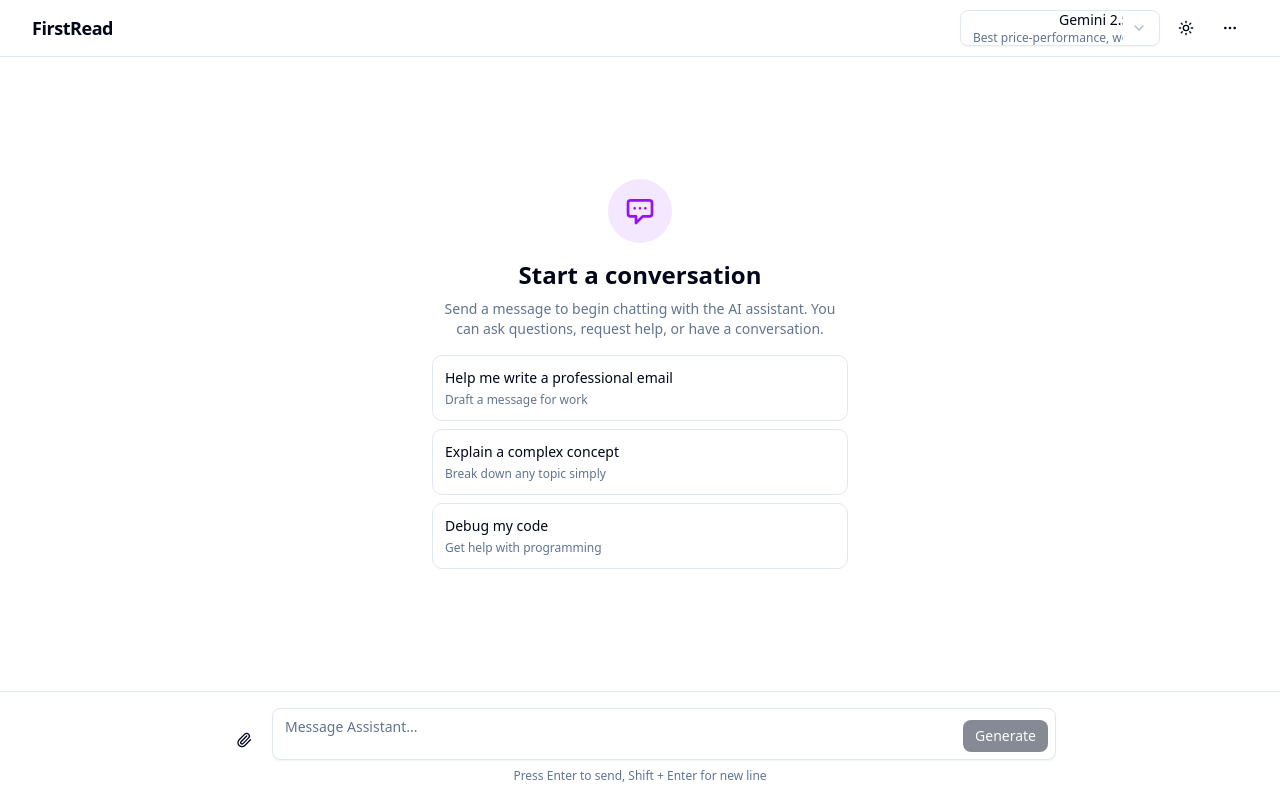
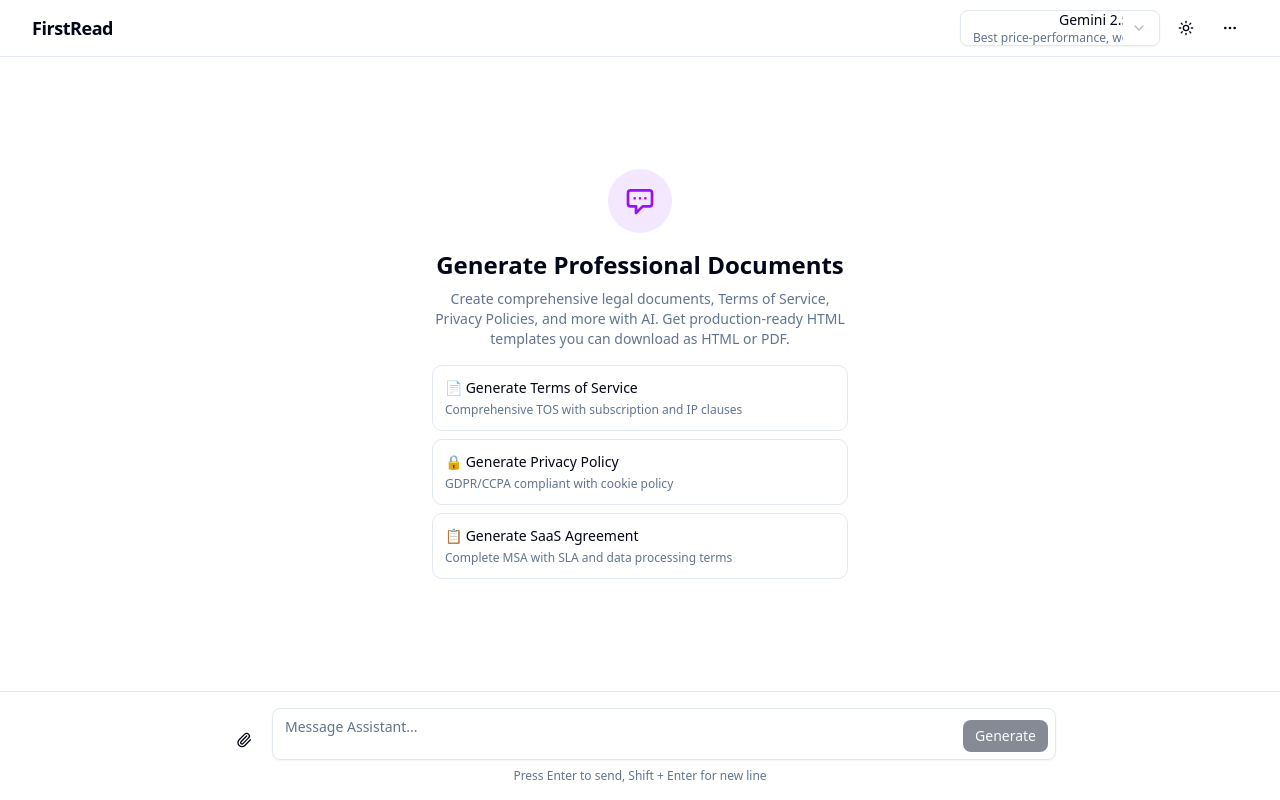
Before and after one commit to somtonnalue/firstread, a Next.js app: page / in a window 1280 px wide. Built offline with nearby package versions, Linux system fonts and the light colour scheme.

Commit message:
refinement: added template prompt

```diff
--- a/src/app/page.tsx
+++ b/src/app/page.tsx
@@ -5,15 +5,16 @@
 
 "use client";
 
-import { useState } from "react";
+import { useRef, useState } from "react";
 import { toast } from "sonner";
 import { ChatHeader } from "@/ui/components/chat/chat-header";
-import { ChatInput } from "@/ui/components/chat/chat-input";
+import { ChatInput, type ChatInputRef } from "@/ui/components/chat/chat-input";
 import { ChatThread } from "@/ui/components/chat/chat-thread";
 import { useChat } from "@/ui/hooks/useChat";
 
 export default function Home() {
   const [selectedModel, setSelectedModel] = useState("gemini-2.5-flash");
+  const chatInputRef = useRef<ChatInputRef>(null);
 
   const {
     messages,
@@ -62,6 +63,11 @@ export default function Home() {
     toast.success("Chat exported successfully");
   };
 
+  const handlePromptClick = (prompt: string) => {
+    chatInputRef.current?.setValue(prompt);
+    chatInputRef.current?.focus();
+  };
+
   return (
     <div className="flex h-screen flex-col">
       <ChatHeader
@@ -77,10 +83,12 @@ export default function Home() {
           isLoading={isLoading}
           isStreaming={isStreaming}
           streamingMessageId={streamingMessageId}
+          onPromptClick={handlePromptClick}
         />
       </div>
 
       <ChatInput
+        ref={chatInputRef}
         onSend={sendMessage}
         onStop={stopStreaming}
         isLoading={isLoading}
--- a/src/ui/components/chat/chat-input.tsx
+++ b/src/ui/components/chat/chat-input.tsx
@@ -12,7 +12,14 @@ import {
   Square,
   X,
 } from "lucide-react";
-import { type KeyboardEvent, useRef, useState } from "react";
+import {
+  forwardRef,
+  type KeyboardEvent,
+  useEffect,
+  useImperativeHandle,
+  useRef,
+  useState,
+} from "react";
 import { Button } from "@/components/ui/button";
 import { Textarea } from "@/components/ui/textarea";
 import { cn } from "@/lib/utils";
@@ -24,19 +31,53 @@ interface ChatInputProps {
   isLoading?: boolean;
   isStreaming?: boolean;
   placeholder?: string;
+  initialValue?: string;
 }
 
-export function ChatInput({
+export interface ChatInputRef {
+  setValue: (value: string) => void;
+  focus: () => void;
+}
+
+export const ChatInput = forwardRef<ChatInputRef, ChatInputProps>(
+  function ChatInput(
+    {
       onSend,
       onStop,
       isLoading = false,
       isStreaming = false,
       placeholder = "Message Assistant...",
-}: ChatInputProps) {
-  const [message, setMessage] = useState("");
+      initialValue = "",
+    },
+    ref,
+  ) {
+    const [message, setMessage] = useState(initialValue);
     const [attachments, setAttachments] = useState<Attachment[]>([]);
     const textareaRef = useRef<HTMLTextAreaElement>(null);
     const fileInputRef = useRef<HTMLInputElement>(null);
+
+    // Expose methods to parent via ref
+    useImperativeHandle(ref, () => ({
+      setValue: (value: string) => {
+        setMessage(value);
+        // Auto-resize textarea
+        if (textareaRef.current) {
+          textareaRef.current.value = value;
+          textareaRef.current.style.height = "auto";
+          textareaRef.current.style.height = `${textareaRef.current.scrollHeight}px`;
+        }
+      },
+      focus: () => {
+        textareaRef.current?.focus();
+      },
+    }));
+
+    // Update message when initialValue changes
+    useEffect(() => {
+      if (initialValue) {
+        setMessage(initialValue);
+      }
+    }, [initialValue]);
 
     const handleSend = () => {
       if (message.trim() && !isLoading) {
@@ -171,4 +212,5 @@ export function ChatInput({
         </div>
       </div>
     );
-}
+  },
+);
--- a/src/ui/components/chat/chat-thread.tsx
+++ b/src/ui/components/chat/chat-thread.tsx
@@ -17,6 +17,7 @@ interface ChatThreadProps {
   isStreaming?: boolean;
   streamingMessageId?: string | null;
   onRegenerate?: (messageId: string) => void;
+  onPromptClick?: (prompt: string) => void;
 }
 
 export function ChatThread({
@@ -24,6 +25,7 @@ export function ChatThread({
   isLoading,
   isStreaming,
   onRegenerate,
+  onPromptClick,
 }: ChatThreadProps) {
   const scrollRef = useRef<HTMLDivElement>(null);
   const bottomRef = useRef<HTMLDivElement>(null);
@@ -56,41 +58,57 @@ export function ChatThread({
           </div>
           <div>
             <h2 className="text-2xl font-semibold mb-2">
-              Start a conversation
+              Generate Professional Documents
             </h2>
             <p className="text-sm text-muted-foreground">
-              Send a message to begin chatting with the AI assistant. You can
-              ask questions, request help, or have a conversation.
+              Create comprehensive legal documents, Terms of Service, Privacy
+              Policies, and more with AI. Get production-ready HTML templates
+              you can download as HTML or PDF.
             </p>
           </div>
           <div className="grid gap-2 text-left">
             <button
               type="button"
-              className="rounded-lg border bg-card p-3 text-sm hover:bg-accent transition-colors text-left"
+              onClick={() =>
+                onPromptClick?.(
+                  "Generate a comprehensive Terms of Service for FirstRead, an AI-powered document generation platform. Include user accounts, subscription billing, data usage, intellectual property, and termination clauses.",
+                )
+              }
+              className="rounded-lg border bg-card p-3 text-sm hover:bg-accent hover:border-purple-500 transition-colors text-left"
             >
               <div className="font-medium mb-1">
-                Help me write a professional email
+                📄 Generate Terms of Service
               </div>
               <div className="text-xs text-muted-foreground">
-                Draft a message for work
+                Comprehensive TOS with subscription and IP clauses
               </div>
             </button>
             <button
               type="button"
-              className="rounded-lg border bg-card p-3 text-sm hover:bg-accent transition-colors text-left"
+              onClick={() =>
+                onPromptClick?.(
+                  "Generate a GDPR and CCPA compliant Privacy Policy for FirstRead. Include data collection, user rights, cookie policy, data retention, and international data transfers.",
+                )
+              }
+              className="rounded-lg border bg-card p-3 text-sm hover:bg-accent hover:border-purple-500 transition-colors text-left"
             >
-              <div className="font-medium mb-1">Explain a complex concept</div>
+              <div className="font-medium mb-1">🔒 Generate Privacy Policy</div>
               <div className="text-xs text-muted-foreground">
-                Break down any topic simply
+                GDPR/CCPA compliant with cookie policy
               </div>
             </button>
             <button
               type="button"
-              className="rounded-lg border bg-card p-3 text-sm hover:bg-accent transition-colors text-left"
+              onClick={() =>
+                onPromptClick?.(
+                  "Generate a SaaS Master Services Agreement for FirstRead. Include scope of services, payment terms, SLA commitments, data processing agreement, IP ownership, warranties, indemnification, and dispute resolution.",
+                )
+              }
+              className="rounded-lg border bg-card p-3 text-sm hover:bg-accent hover:border-purple-500 transition-colors text-left"
             >
-              <div className="font-medium mb-1">Debug my code</div>
+              <div className="font-medium mb-1">📋 Generate SaaS Agreement</div>
               <div className="text-xs text-muted-foreground">
-                Get help with programming
+                Complete MSA with SLA and data processing terms
               </div>
             </button>
           </div>
```
Also changed, not shown: src/adapters/GeminiChatService.ts (+5 -5 lines). Lines whose indentation alone changed are shown as unchanged.
